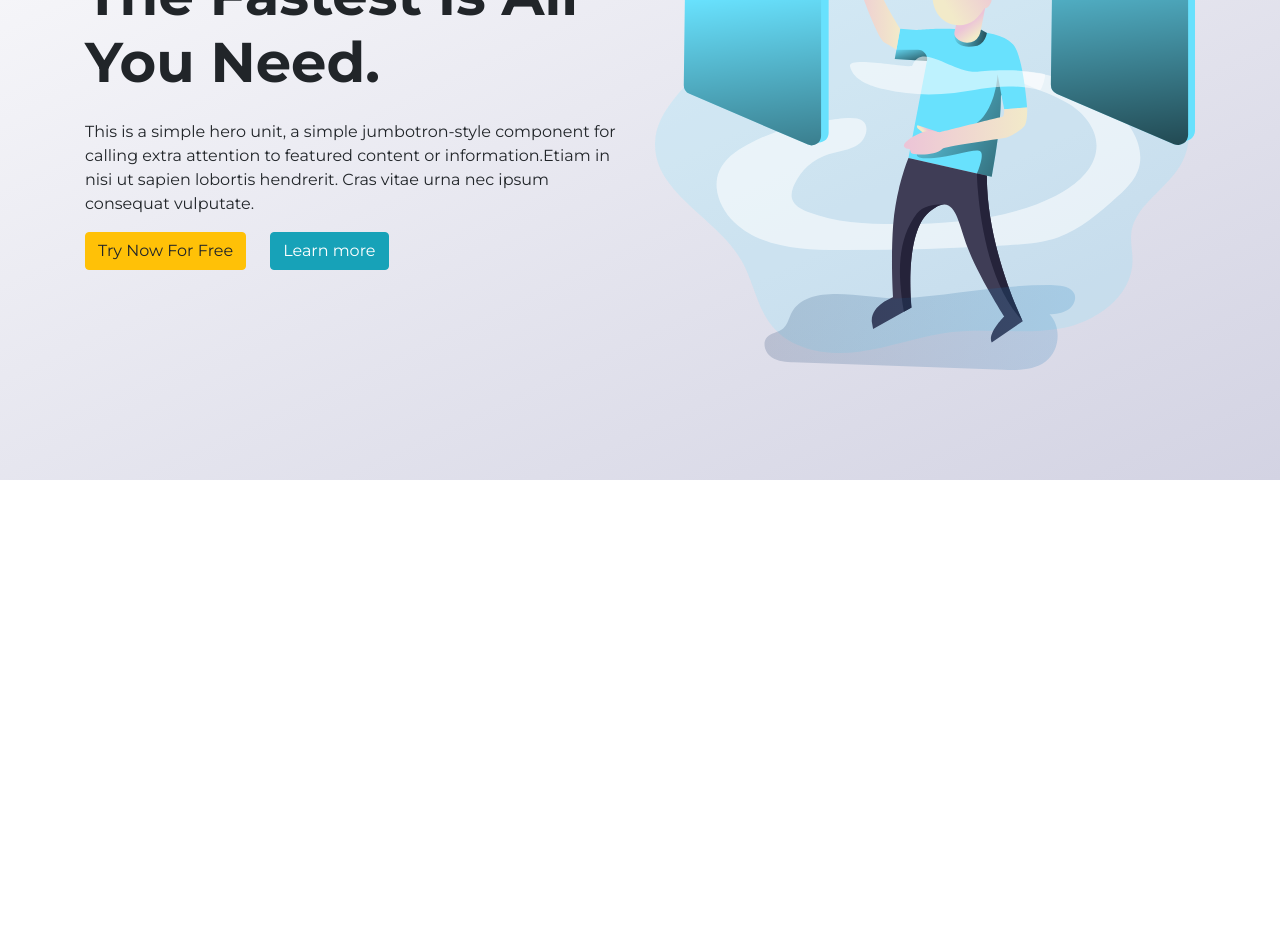
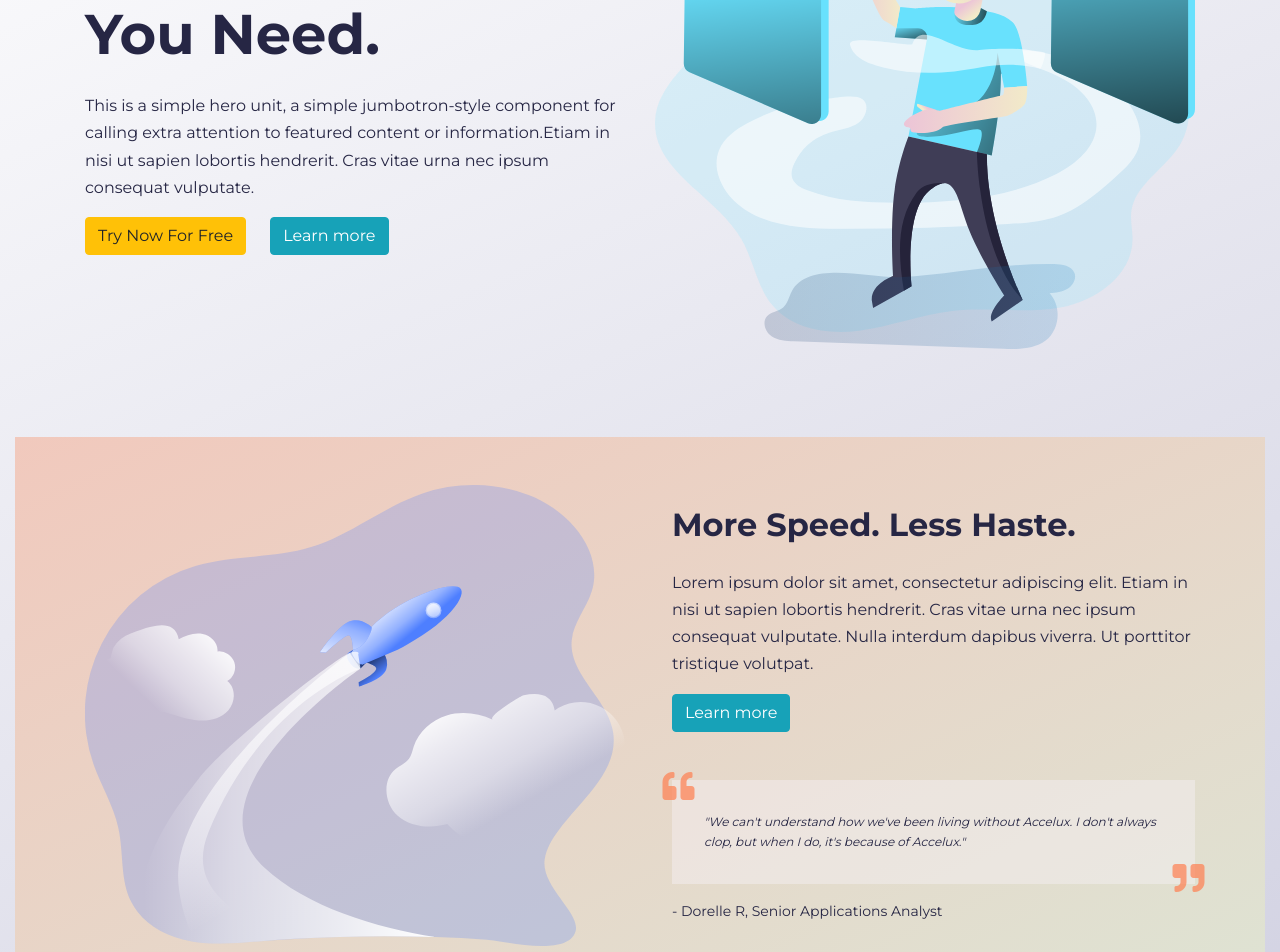
Before and after one commit to yjbong10/Accelux-webpage, a React (Create React App) app: page / in a window 1280 px wide. Shown: the part 320-1272 px from the top of the page. Before the commit the page ends 800 px from the top, so only its background shows below. Built offline with nearby package versions, Linux system fonts and the light colour scheme.

Commit message:
style features section

```diff
--- a/public/index.html
+++ b/public/index.html
@@ -6,6 +6,8 @@
     <link rel="stylesheet" href="https://maxcdn.bootstrapcdn.com/bootstrap/4.5.0/css/bootstrap.min.css"
       integrity="sha384-9aIt2nRpC12Uk9gS9baDl411NQApFmC26EwAOH8WgZl5MYYxFfc+NcPb1dKGj7Sk" crossorigin="anonymous" />
     <meta charset="utf-8" />
+    <link rel="stylesheet" href="https://use.fontawesome.com/releases/v5.15.1/css/all.css"
+      integrity="sha384-vp86vTRFVJgpjF9jiIGPEEqYqlDwgyBgEF109VFjmqGmIY/Y4HV4d3Gp2irVfcrp" crossorigin="anonymous">
     <link rel="icon" href="%PUBLIC_URL%/favicon.ico" />
     <meta name="viewport" content="width=device-width, initial-scale=1" />
     <meta name="theme-color" content="#000000" />
--- a/src/components/HeroSection/HeroSection.js
+++ b/src/components/HeroSection/HeroSection.js
@@ -5,23 +5,41 @@ import { Button, Col, Container, Row } from 'react-bootstrap'
 
 const HeroSection = () => {
     return (
-        <Container className="HeroSection">
-            <Row className="h-100">
-                <Col lg={6} className='d-flex align-items-center'>
-                    <div>
-                        <h1 className='display-4 mb-4 font-weight-bold'>The Fastest Is All You Need.</h1>
-                        <p>This is a simple hero unit, a simple jumbotron-style component for calling
-                        extra attention to featured content or information.Etiam in nisi ut sapien lobortis hendrerit. Cras vitae urna nec ipsum consequat vulputate.</p>
-                        <div className='d-flex align-items-center justify-content-start'>
-                            <Button variant="warning" className="mr-4">Try Now For Free</Button>
-                            <Button variant="info">Learn more</Button>
-                        </div>
+        // <Container className="HeroSection">
+        //     <Row className="h-100">
+        //         <Col lg={6} className='d-flex align-items-center'>
+        //             <div>
+                        // <h1 className='display-4 mb-4 font-weight-bold'>The Fastest Is All You Need.</h1>
+                        // <p>This is a simple hero unit, a simple jumbotron-style component for calling
+                        // extra attention to featured content or information.Etiam in nisi ut sapien lobortis hendrerit. Cras vitae urna nec ipsum consequat vulputate.</p>
+                        // <div className='d-flex align-items-center justify-content-start'>
+                        //     <Button variant="warning" className="mr-4">Try Now For Free</Button>
+                        //     <Button variant="info">Learn more</Button>
+        //                 </div>
+        //             </div>
+        //         </Col>
+        //         <Col lg={6} className='d-flex align-items-center justify-content-center'>
+        //             <img src={bg} alt="bg" width='100%'/>
+        //         </Col>
+        //     </Row>
+        // </Container>
+        <Container>
+        <section className="HeroSection">
+            <Row className="h-100 py-3">
+                <Col lg={6} className="HeroSection__content">
+                    <h1 className='display-4 font-weight-bold'>The Fastest Is All You Need.</h1>
+                    <p>This is a simple hero unit, a simple jumbotron-style component for calling
+                    extra attention to featured content or information.Etiam in nisi ut sapien lobortis hendrerit. Cras vitae urna nec ipsum consequat vulputate.</p>
+                    <div className='d-flex align-items-center justify-content-start'>
+                        <Button variant="warning" className="mr-4">Try Now For Free</Button>
+                        <Button variant="info">Learn more</Button>
                     </div>
                 </Col>
-                <Col lg={6} className='d-flex align-items-center justify-content-center'>
-                    <img src={bg} alt="bg" width='100%'/>
+                <Col lg={6} className="HeroSection__img">
+                        <img src={bg} alt="bg" width='100%' />
                 </Col>
             </Row>
+        </section>
         </Container>
     )
 }
--- a/src/components/HeroSection/HeroSection.scss
+++ b/src/components/HeroSection/HeroSection.scss
@@ -1,27 +1,13 @@
 .HeroSection {
-    height: 100vh;
-    max-height: 67.5rem;
+    height: 100%;
     width: 100%;
-    padding-top: 72px;
-}
+    padding: calc(2.5rem + 72px) 0 2.5rem 0;
 
-
-
-.background {
-    position: relative;
-    height: 200px;
-    width: 100%;
-    z-index: 0;
-
-    &::after {
-        content: '';
-        position: absolute;
-        height: 100%;
-        width: 100%;
-        top: 0;
-        right: 0;
-        background: url('../../asset/img/vr.svg') no-repeat;
-        background-position: 100%;
-        z-index: -1;
+    &__content,
+    &__img {
+        display: flex;
+        flex-direction: column;
+        justify-content: center;
+        margin: 2rem 0;
     }
 }
--- a/src/components/Sections/Sections.js
+++ b/src/components/Sections/Sections.js
@@ -5,22 +5,31 @@ import { Button, Col, Container, Row } from 'react-bootstrap'
 
 const Sections = () => {
     return (
-        <Container className="d-flex align-items-center pt-5 pb-5 flex-wrap-reverse">
-            <Row className="h-100">
-                <Col lg={6} className='d-flex align-items-center justify-content-start'>
-                    <img src={bg} alt="bg" width='90%' />
-                </Col>
-
-                <Col lg={6} className='d-flex align-items-center'>
-                    <div>
-                        <h1 className='mb-4'>More Speed. Less Haste.</h1>
+        <Container>
+            <section className="Sections">
+                <Row className="h-100 py-3">
+                    <Col lg={{ span: 6, order: 1 }} className="Sections__content">
+                        <h2>More Speed. Less Haste.</h2>
                         <p>Lorem ipsum dolor sit amet, consectetur adipiscing elit. Etiam in nisi ut sapien lobortis hendrerit. Cras vitae urna nec ipsum consequat vulputate. Nulla interdum dapibus viverra. Ut porttitor tristique volutpat.</p>
                         <div className='d-flex align-items-center justify-content-start'>
-                            <Button variant="secondary">Learn more</Button>
+                            <Button variant="info">Learn more</Button>
                         </div>
-                    </div>
-                </Col>
-            </Row>
+                        <div className="Sections__content__review">
+                            <div className="Sections__content__review__quote">
+                                <i className="fas fa-quote-left Sections__content__review__quote__icon--left"></i>
+                                <p>"We can't understand how we've been living without Accelux. I don't always clop, but when I do, it's because of Accelux."</p>
+                                <i className="fas fa-quote-right Sections__content__review__quote__icon--right"></i>
+                            </div>
+                            <div className="Sections__content__review__name">
+                                <p>- <span>Dorelle R</span>, Senior Applications Analyst</p>
+                            </div>
+                        </div>
+                    </Col>
+                    <Col lg={{span: 6, order: 0}} className="Sections__img">
+                        <img src={bg} alt="bg" width='100%' />
+                    </Col>
+                </Row>
+            </section>
         </Container>
     )
 }
--- a/src/components/Sections/Sections.scss
+++ b/src/components/Sections/Sections.scss
@@ -0,0 +1,65 @@
+.Sections {
+    &__content,
+    &__img {
+        display: flex;
+        flex-direction: column;
+        justify-content: center;
+        margin: 2rem 0;
+    }
+
+    &__content {
+        padding-left: 2rem;
+    }
+
+    &__content__review {
+        margin-top: 3rem;
+
+        font-size: .75rem;
+        font-weight: 100;
+
+        &__quote {
+            background-color: rgba(246, 241, 250, 0.397);
+            padding: 2rem;
+            font-style: italic;
+            position: relative;
+
+            p {
+                 margin-bottom: 0;
+            }
+
+            &__icon--left {
+                position: absolute;
+                top: 0;
+                left: 0;
+                transform: translate(-30%, -30%);
+                font-size: 2rem;
+
+                color: coral;
+                opacity: .7;
+            }
+
+            &__icon--right {
+                position: absolute;
+                bottom: 0;
+                right: 0;
+                transform: translate(30%, 30%);
+                font-size: 2rem;
+
+                color: coral;
+                opacity: .7;
+            }
+        }
+
+        &__name {
+            p {
+                margin-top: 1rem;
+                margin-bottom: 0;
+                font-size: .875rem;
+            }
+
+            & span {
+                font-weight: 400;
+            }
+        }
+    }
+}
--- a/src/container/App.js
+++ b/src/container/App.js
@@ -8,12 +8,13 @@ function App() {
   return (
     <div className="App">
       <NavbarComp />
+
       <Container fluid className="App__container--p-Bg">
         <HeroSection />
 
-        {/* <Container fluid className="App__container--s-Bg">
+        <Container fluid className="App__container--s-Bg">
           <Sections />
-        </Container> */}
+        </Container>
 
       </Container>
     </div>
--- a/src/index.scss
+++ b/src/index.scss
@@ -13,6 +13,21 @@ body {
   -moz-osx-font-smoothing: grayscale;
 
   font-size: 100%;
+  color: rgb(38, 38, 68);
+  line-height: 1.7;
+}
+
+h1,h2,h3 {
+  margin-bottom: 1.5rem;
+  text-transform: capitalize;
+}
+
+h2 {
+  font-weight: 600;
+}
+
+p {
+  font-weight: 400;
 }
 
 code {
```
Also changed, not shown: 1 other file (tests, documents, lock files or other folders).
